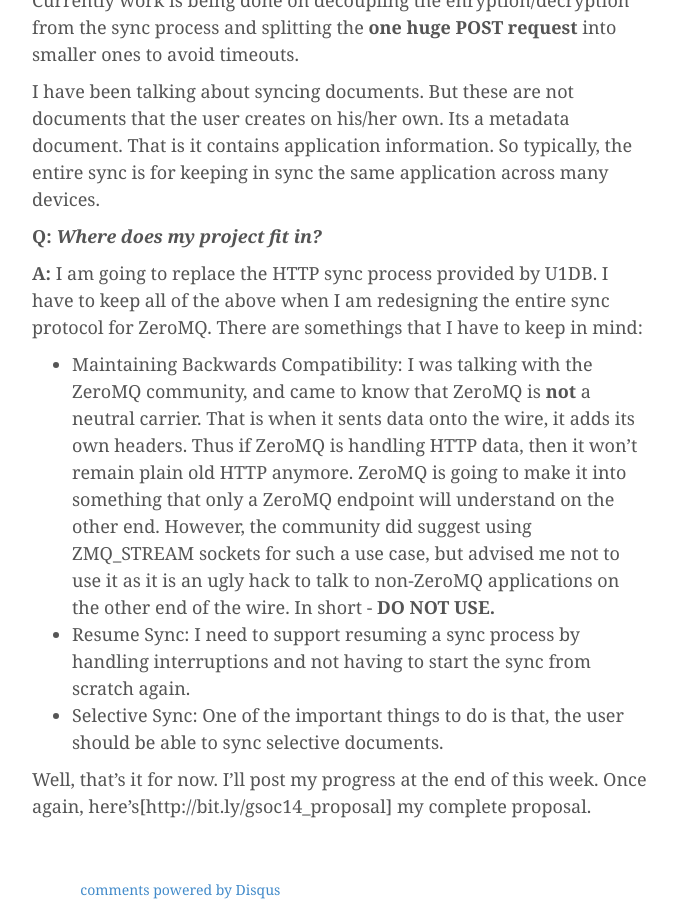
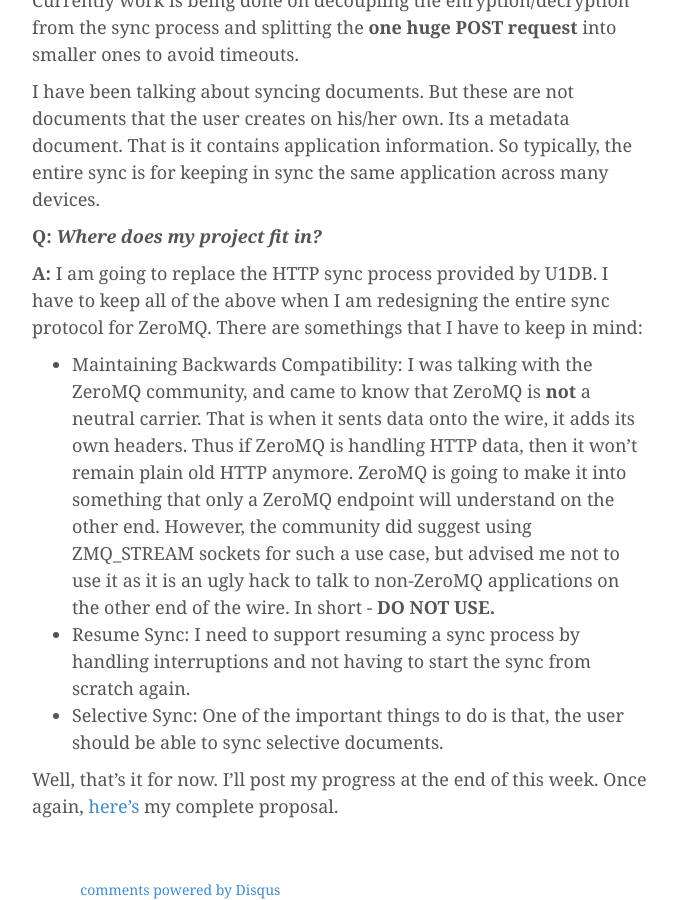
Before and after one commit to indradhanush/indradhanush.github.io, a Jekyll site: the page built from _posts/2014-05-20-gsoc-project-preview.md, in a window 1280 px wide and 900 px high, scrolled down 3725 px. Shown: the whole window, without its empty margins (138-815 px from the left). Built offline with Jekyll 4.4.1, drawn with Linux system fonts in a browser that asks for light colours; nearby versions of some CDN libraries; Markdown is read by kramdown in place of the engine named in the settings; comment, search, counter and statistics services are not loaded.

Commit message:
Fixed typo in hyperlink.

```diff
--- a/_posts/2014-05-20-gsoc-project-preview.md
+++ b/_posts/2014-05-20-gsoc-project-preview.md
@@ -72,4 +72,4 @@ I have been talking about syncing documents. But these are not documents that th
 * Resume Sync: I need to support resuming a sync process by handling interruptions and not having to start the sync from scratch again.
 * Selective Sync: One of the important things to do is that, the user should be able to sync selective documents.
 
-Well, that's it for now. I'll post my progress at the end of this week. Once again, here's[http://bit.ly/gsoc14_proposal] my complete proposal.
+Well, that's it for now. I'll post my progress at the end of this week. Once again, [here's](http://bit.ly/gsoc14_proposal) my complete proposal.
```
